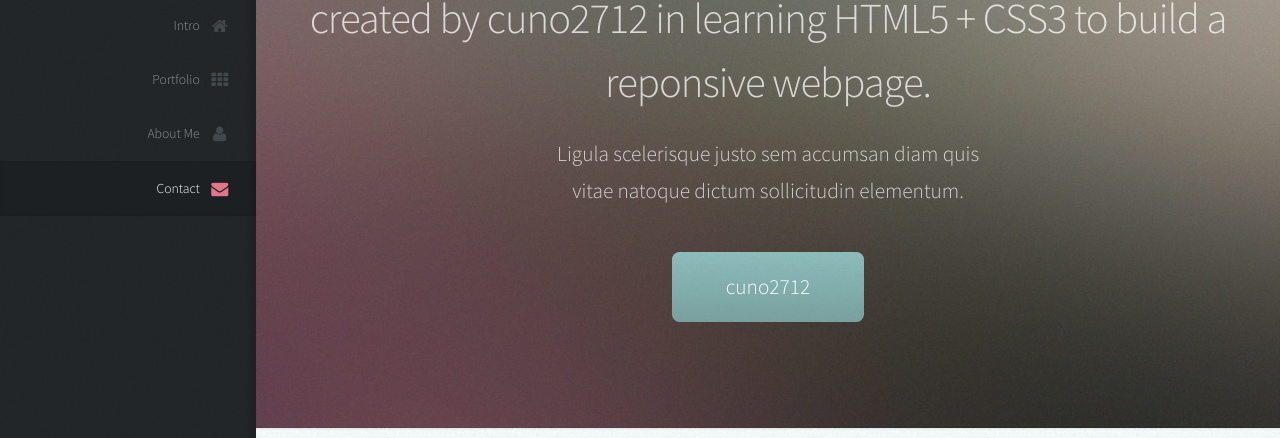
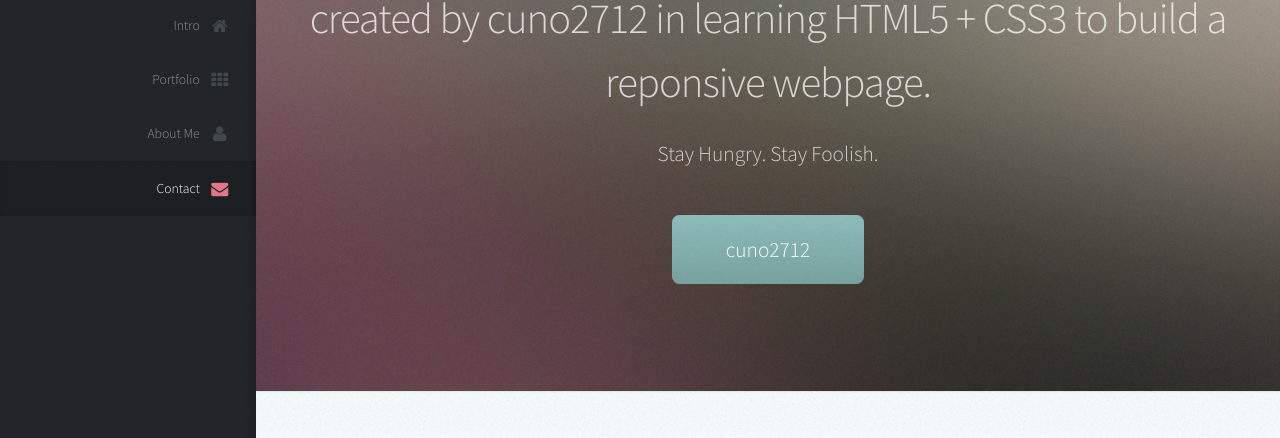
Before and after one commit to cuno2712/cuno2712.github.io, a plain HTML site: page index.html in a window 1280 px wide. Shown: the part 185-623 px from the top of the page. Drawn offline with Linux system fonts and the light colour scheme.

Commit message:
edit quote

```diff
--- a/index.html
+++ b/index.html
@@ -64,8 +64,7 @@
 							<header>
 								<h2 class="alt">Hi! I'm <strong>cuno2712</strong>,This is a  stuff <br />
 								 created by cuno2712 in learning HTML5 + CSS3  to build a reponsive webpage.</h2>
-								<p>Ligula scelerisque justo sem accumsan diam quis<br />
-								vitae natoque dictum sollicitudin elementum.</p>
+								<p>Stay Hungry. Stay Foolish.<br /></p>
 							</header>
 
 							<footer>
```
